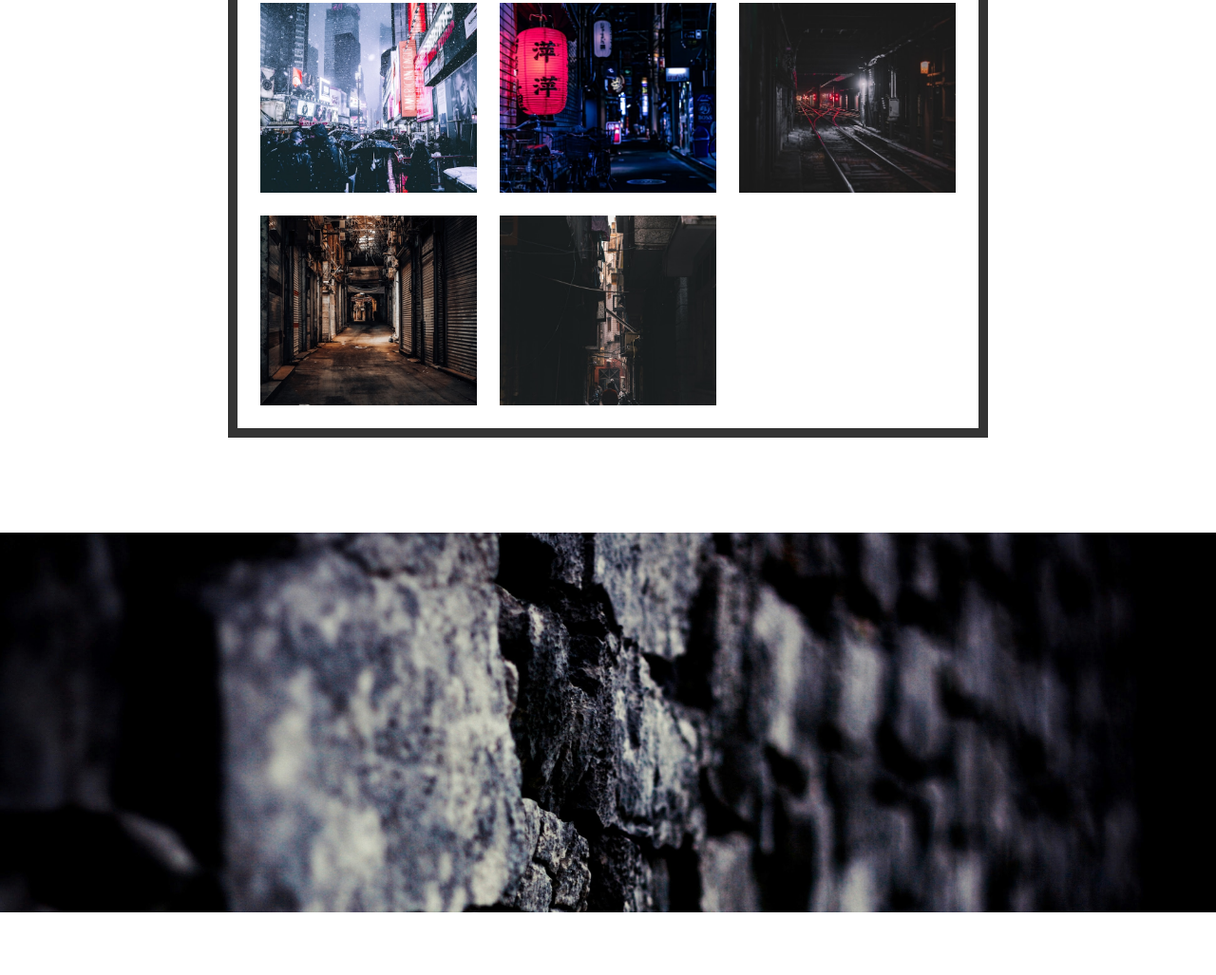
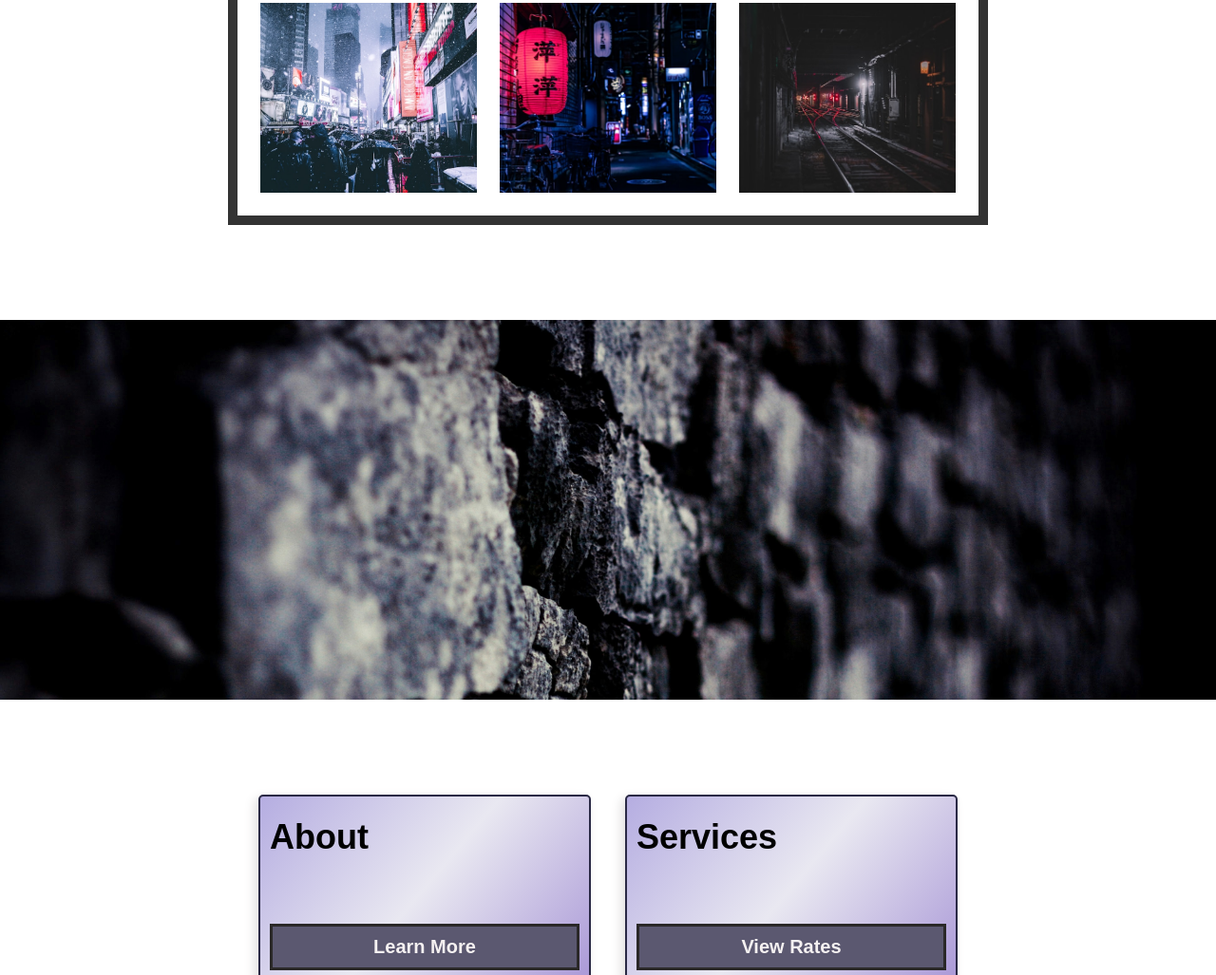
Before and after one commit to sheilawilliamson37/sheilawilliamson37.github.io, a plain HTML site: page projects/Photography-portfolio-site/index.html in a window 1280 px wide. Shown: the part 2551-3578 px from the top of the page at 95% size. Drawn offline with Linux system fonts and the light colour scheme; a web font is replaced by a local one.

Commit message:
Photography Portfolio Site

```diff
--- a/projects/Photography-portfolio-site/index.html
+++ b/projects/Photography-portfolio-site/index.html
@@ -36,8 +36,6 @@
                     <img src="images/urban-5sn81.jpg">
                     <img src="images/urban-6s8s8.jpg">
                     <img src="images/urban-7yww4.jpg">
-                    <img src="images/urban-8zu9s.jpg">
-                    <img src="images/urban-9mb73.jpg">
                 </div>
             </div>
         </div>
```
